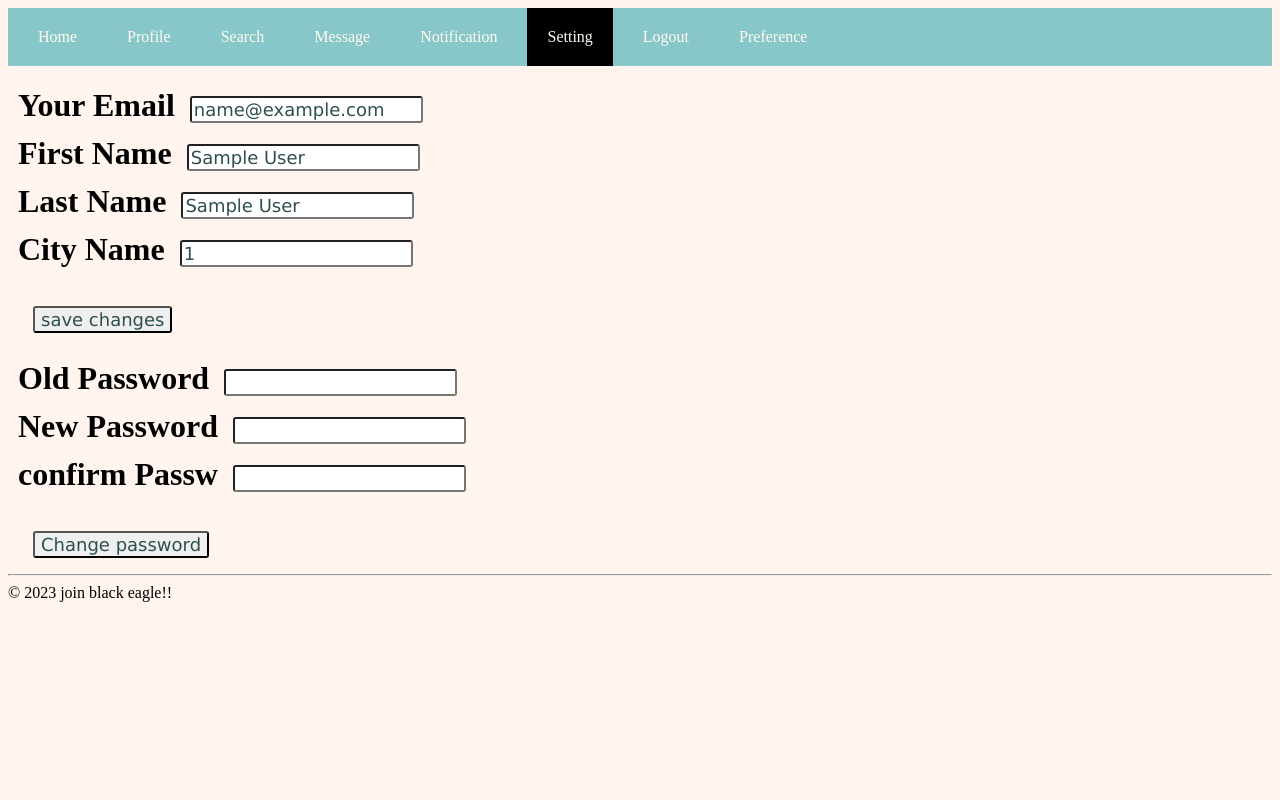
After one commit to fobybus/social-media-skeleton, a PHP site: page /user/setting.php in a window 1280 px wide. The commit adds this page. Run offline with PHP 8.4, Linux system fonts and the light colour scheme; the visitor is signed in with stand-in values (Sample User, id 1).

Commit message:
added setting page and logic for normal user

```diff
--- a/admin/atask/add.php
+++ b/admin/atask/add.php
@@ -8,6 +8,7 @@ if(!isset($_SESSION["aid"]))
 }
 $uemail=htmlspecialchars($_POST["email"], ENT_QUOTES, 'UTF-8');
 $upass=htmlspecialchars($_POST["password"], ENT_QUOTES, 'UTF-8');
+
 //if empty password or username!
 //alt isempty
 if($uemail=="" || $upass=="")
--- a/admin/atask/setting.css
+++ b/admin/atask/setting.css
@@ -34,7 +34,6 @@ margin-top: 10px;
 padding-left:10px;
 padding-top: 10px;
 background-color:lightblue;
-width:40%;
 height:50%;
 border-radius: 20%;
 border-width: 5PX;
@@ -48,4 +47,54 @@ border-style:outset;
     padding:30px;
 }
 
+/*** user /setting**/
+
+/*preference sub menu */
+.premenu{
+    background-color: black;
+    width: 100px;
+    height: 120px;
+    margin-left:720px;
+    display:none;
+}
+
+/*mouse hover on prefere*/
+.pref:hover .premenu{
+    display:block;
+}
+
+/*preference sub menu  theme buttons */
+.tbot{
+    background-color: black;
+    color:white;
+    padding:5px;
+    text-decoration: none;
+    text-decoration-line: none;
+    width: 100px;
+
+}
+
+.setting-form input{
+    font-family: 'Lucida Sans', 'Lucida Sans Regular', 'Lucida Grande', 'Lucida Sans Unicode', Geneva, Verdana, sans-serif;
+    font-size: large;
+    font-weight: 100;
+    text-align: left;
+    margin-top: 20px;
+    margin-left: 15px;
+    border-radius: 3px;
+    width: fit-content;
+    color:darkslategray;
+
+}
+
+.setting-form label{
+    font-size:xx-large;
+    font-weight:bolder;
+    color: black;
+}
+
+.setting-form{
+   margin: 10px;
+}
+
 /******************************************************/
--- a/user/home.js
+++ b/user/home.js
@@ -19,3 +19,12 @@ function cyan_theme()
     body.style.backgroundColor="cyan";
 
 }
+
+//fill
+function fill(fname,lname,email,city)
+{
+    document.getElementById("fname").setAttribute("value",fname);
+    document.getElementById("lname").setAttribute("value",lname);
+    document.getElementById("email").setAttribute("value",email);
+    document.getElementById("city").setAttribute("value",city);
+}
--- a/user/home.php
+++ b/user/home.php
@@ -34,7 +34,7 @@ if(!isset($_SESSION["id"]))
 				<li><a href="#">search </a></li>
 				<li><a href="#"> message </a></li>
 				<li><a href="#">notification </a></li>
-				<li><a href="#">setting</a></li>
+				<li><a href="setting.php">setting</a></li>
 				<li><a href="logout.php">logout</a></li>
 				<div class="pref">
 				<li><a href="#">preference </a></li>
--- a/user/profile.php
+++ b/user/profile.php
@@ -34,7 +34,7 @@ if(!isset($_SESSION["id"]))
 				<li><a href="#">search </a></li>
 				<li><a href="#"> message </a></li>
 				<li><a href="#">notification </a></li>
-				<li><a href="#">setting</a></li>
+				<li><a href="setting.php">setting</a></li>
 				<li><a href="logout.php">logout</a></li>
 				<div class="pref">
 				<li><a href="#">preference </a></li>
--- /dev/null
+++ b/user/setting.html
@@ -0,0 +1,75 @@
+<html lang="en-us">
+
+<head>
+	<title> setting  </title>
+	<meta charset="utf-8">
+	<meta name="viewport" content="width=device-width,intial-scale=1.0">
+	<meta name="keywords"
+		content="social media,the best social media platform,chat with your friend ,easy social media,pipago">
+	<meta name="description" content="light weight secured student's social media!!!">
+	<meta name="author" content="black eagle team">
+	<link rel="stylesheet" href="../admin/atask/setting.css">
+	<script src="home.js"></script>
+</head>
+<!-- body goes here -->
+
+<body id="body">
+	<!--header-->
+	<header>
+		<!-- -navigation links-->
+		<nav>
+
+			<ul>
+				<li><a href="home.php">home</a></li>
+				<li><a href="profile.php">profile </a></li>
+				<li><a href="#">search </a></li>
+				<li><a href="#"> message </a></li>
+				<li><a href="#">notification </a></li>
+				<li><a href="#"  style="background-color: black;">setting</a></li>
+				<li><a href="logout.php">logout</a></li>
+				<div class="pref">
+				<li><a href="#">preference </a></li>
+				<div class="premenu" id="premenu">
+				<input class="tbot" type="button" value="night mode" onclick="gonight()">
+				<input class="tbot" type="button" value="cyan" onclick="cyan_theme()">
+				<input class="tbot" type="button" value="reset" onclick="reset_theme()">
+				</div>
+				</div>
+			</ul>
+		</nav>
+
+	</header>
+	<!-- content-->
+	<main>
+    <div class="setting-form">
+	<form action="setting.php" method="post" enctype="multipart/form-data">
+		<label for="email">Your Email</label><input type="email" name="email" id="email" required> <br>
+		<label for="fname">First Name</label><input type="name" name="fname" id="fname" required><br>
+		<label for="lname">Last Name</label><input type="name" name="lname" id="lname" required><br>
+		<label for="city">City Name</label><input type="text" name="city" id="city" required><br>
+		<input type="hidden" name="ch-info"><br>
+		<input type="submit" value="save changes">
+	</form>
+	</div>
+
+
+	<div class="setting-form">
+		<form action="setting.php" method="post" enctype="multipart/form-data">
+			<label for="oldpass">Old Password</label><input type="password" name="oldpass" id="oldpass" required> <br>
+			<label for="newpass">New Password</label><input type="password" name="newpass" id="newpass" required><br>
+			<label for="cpass">confirm Passw</label><input type="password" name="cpass" id="cpass" required><br>
+			<input type="hidden" name="ch-pass"><br>
+			<input type="submit" value="Change password">
+		</form>
+	</div>
+
+	</main>
+	<!--footer content-->
+	<footer>
+		<hr>
+       &copy; 2023 join black eagle!!
+
+	</footer>
+</body>
+
+</html>
--- /dev/null
+++ b/user/setting.php
@@ -0,0 +1,57 @@
+<?php
+require("../tasks/condb.php");
+session_start();
+if(!isset($_SESSION["id"]))
+{
+	header("location:../login.html");
+}
+
+
+
+if(isset($_POST["ch-info"]))
+{
+   $fname=htmlspecialchars($_POST["fname"],ENT_QUOTES,"UTF-8");
+   $lname=htmlspecialchars($_POST["lname"],ENT_QUOTES,"UTF-8");
+   $email=htmlspecialchars($_POST["email"],ENT_QUOTES,"UTF-8");
+   $city=htmlspecialchars($_POST["city"],ENT_QUOTES,"UTF-8");
+   $id=$_SESSION["id"];
+   //no validation from server side
+   $query="update users set fname=?,lname=?,email=?,city=? where id=?";
+   $st=$dbcon->prepare($query);
+   $st->bind_param("sssss",$fname,$lname,$email,$city,$id);
+   $st->execute();
+   $_SESSION["fname"]=$fname;
+   $_SESSION["lname"]=$lname;
+   $_SESSION["email"]=$email;
+   $_SESSION["city "]=$city;
+   echo "your info changed!";
+}
+
+
+
+if(isset($_POST["ch-pass"]))
+{
+ if($_POST['oldpass']==$_SESSION["password"] && $_POST["newpass"]==$_POST["cpass"] && $_POST["oldpass"]!=$_POST["newpass"])
+ {
+ //hange
+$id=$_SESSION["id"];
+$query="update users set password=? where id=$id";
+$st=$dbcon->prepare($query);
+$st->bind_param("s",$_POST["newpass"]);
+$st->execute();
+$_SESSION["password"]=$_POST["newpass"];
+echo "password changed successfully!";
+} else {
+  echo "something want wrong. please try again!";
+}
+}
+
+require("setting.html");
+$fn=$_SESSION["fname"];
+$ln=$_SESSION["lname"];
+$email=$_SESSION["email"];
+$city=$_SESSION["city"];
+echo "<script> fill('$fn','$ln','$email','$city')</script>";
+$dbcon->close();
+
+?>
```
Also changed, not shown: CHANGELOG.md, admin/atask/setting.php (line endings or trailing spaces).
